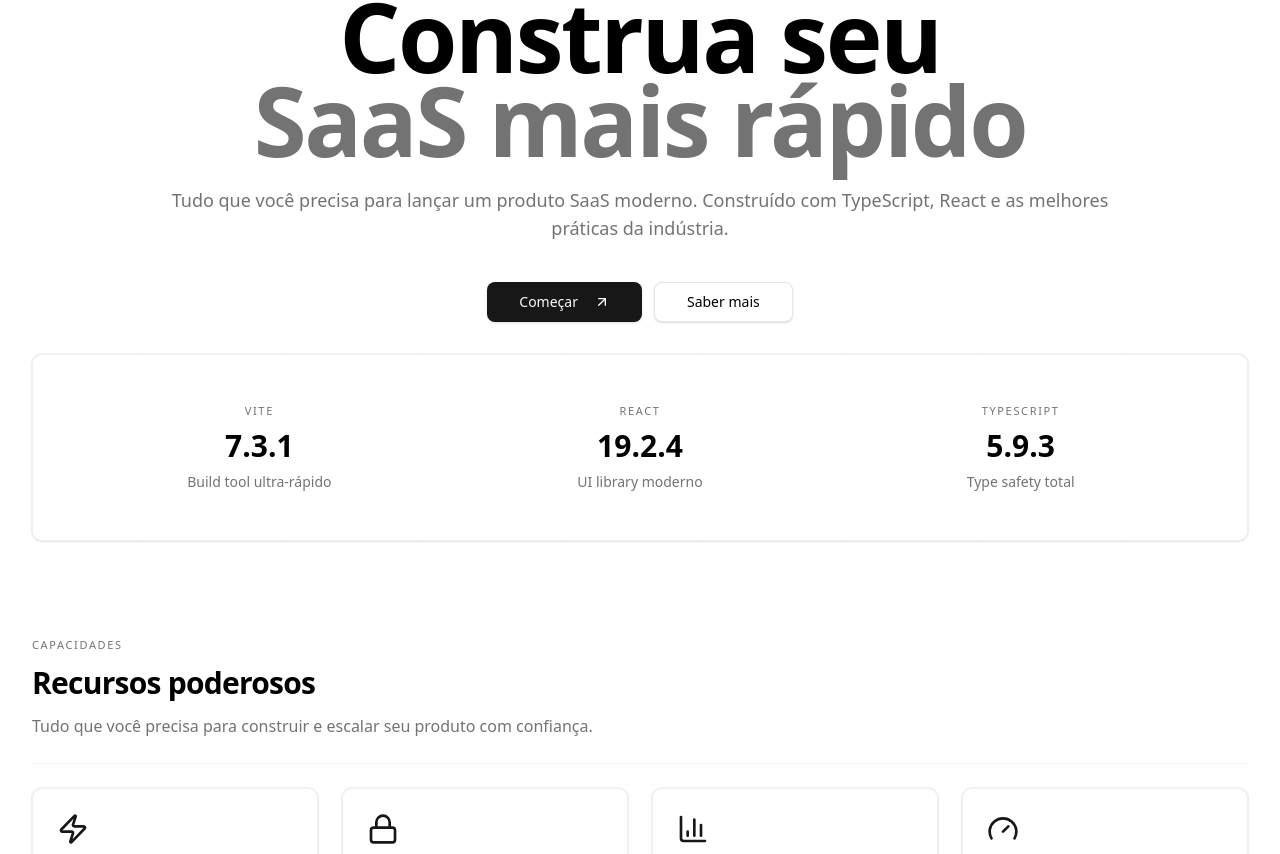
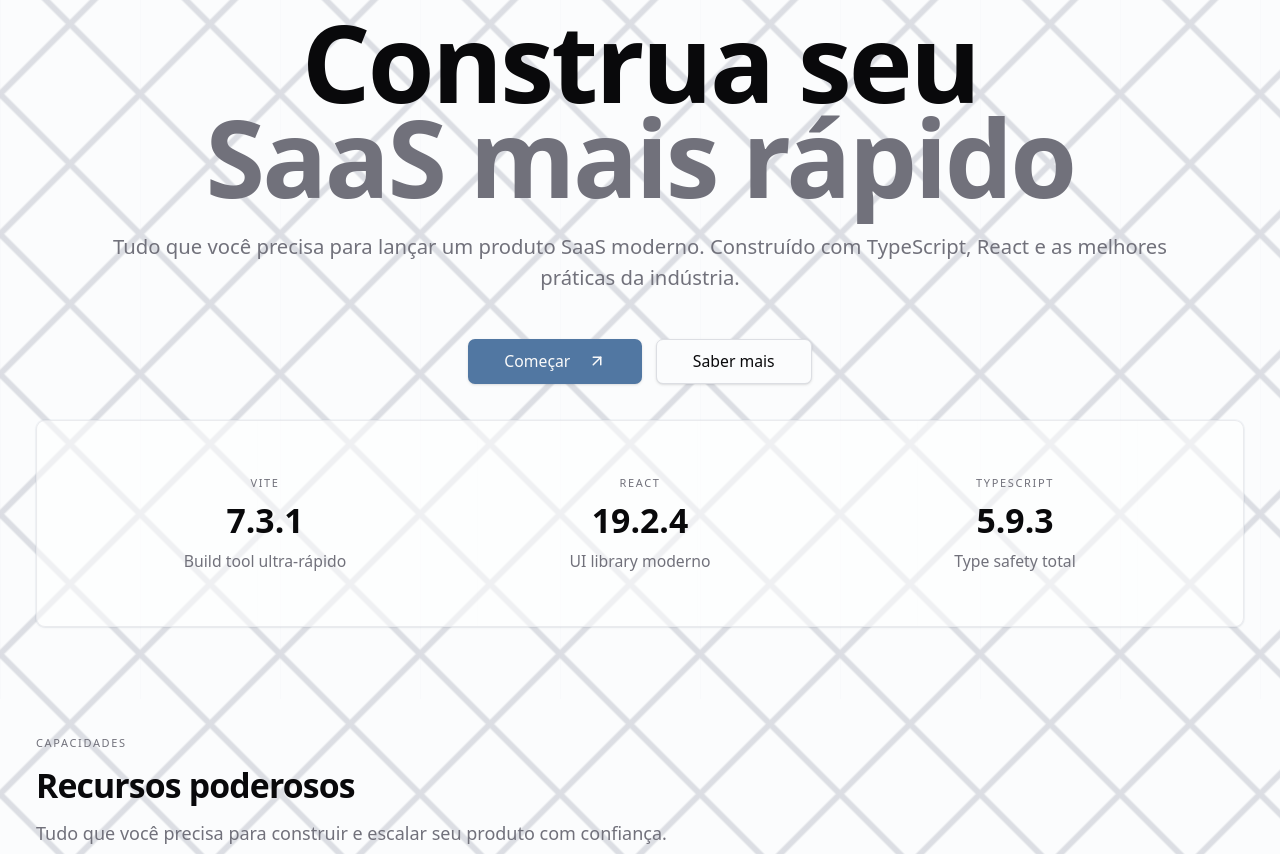
Before and after one commit to alternative-down/landing-page-saas, a React (Vite) app: page / in a window 1280 px wide. Shown: the part 186-1040 px from the top of the page. Built offline with nearby package versions, Linux system fonts and the light colour scheme.

Commit message:
design: apply micro-saas-platform color palette and diagonal pattern

```diff
--- a/src/index.css
+++ b/src/index.css
@@ -46,70 +46,104 @@
 }
 
 :root {
-    --radius: 0.625rem;
-    --background: oklch(1 0 0);
-    --foreground: oklch(0.145 0 0);
+    --radius: 0.5rem;
+    --background: oklch(0.99 0.002 270);
+    --foreground: oklch(0.141 0.005 285.823);
     --card: oklch(1 0 0);
-    --card-foreground: oklch(0.145 0 0);
+    --card-foreground: oklch(0.141 0.005 285.823);
     --popover: oklch(1 0 0);
-    --popover-foreground: oklch(0.145 0 0);
-    --primary: oklch(0.205 0 0);
+    --popover-foreground: oklch(0.141 0.005 285.823);
+    --primary: oklch(0.56 0.08 252);
     --primary-foreground: oklch(0.985 0 0);
-    --secondary: oklch(0.97 0 0);
-    --secondary-foreground: oklch(0.205 0 0);
-    --muted: oklch(0.97 0 0);
-    --muted-foreground: oklch(0.556 0 0);
-    --accent: oklch(0.97 0 0);
-    --accent-foreground: oklch(0.205 0 0);
+    --secondary: oklch(0.965 0.004 270);
+    --secondary-foreground: oklch(0.21 0.006 285.885);
+    --muted: oklch(0.965 0.004 270);
+    --muted-foreground: oklch(0.552 0.016 285.938);
+    --accent: oklch(0.965 0.004 270);
+    --accent-foreground: oklch(0.21 0.006 285.885);
     --destructive: oklch(0.577 0.245 27.325);
-    --border: oklch(0.922 0 0);
-    --input: oklch(0.922 0 0);
-    --ring: oklch(0.708 0 0);
+    --border: oklch(0.9 0.008 270);
+    --input: oklch(0.9 0.008 270);
+    --ring: oklch(0.56 0.08 252);
     --chart-1: oklch(0.646 0.222 41.116);
     --chart-2: oklch(0.6 0.118 184.704);
     --chart-3: oklch(0.398 0.07 227.392);
     --chart-4: oklch(0.828 0.189 84.429);
     --chart-5: oklch(0.769 0.188 70.08);
     --sidebar: oklch(0.985 0 0);
-    --sidebar-foreground: oklch(0.145 0 0);
-    --sidebar-primary: oklch(0.205 0 0);
+    --sidebar-foreground: oklch(0.141 0.005 285.823);
+    --sidebar-primary: oklch(0.21 0.006 285.885);
     --sidebar-primary-foreground: oklch(0.985 0 0);
-    --sidebar-accent: oklch(0.97 0 0);
-    --sidebar-accent-foreground: oklch(0.205 0 0);
-    --sidebar-border: oklch(0.922 0 0);
-    --sidebar-ring: oklch(0.708 0 0);
+    --sidebar-accent: oklch(0.967 0.001 286.375);
+    --sidebar-accent-foreground: oklch(0.21 0.006 285.885);
+    --sidebar-border: oklch(0.92 0.004 286.32);
+    --sidebar-ring: oklch(0.705 0.015 286.067);
 }
 
 .dark {
-    --background: oklch(0.145 0 0);
+    --background: oklch(0.14 0.006 270);
     --foreground: oklch(0.985 0 0);
-    --card: oklch(0.205 0 0);
+    --card: oklch(0.2 0.006 270);
     --card-foreground: oklch(0.985 0 0);
-    --popover: oklch(0.205 0 0);
+    --popover: oklch(0.2 0.006 270);
     --popover-foreground: oklch(0.985 0 0);
-    --primary: oklch(0.922 0 0);
-    --primary-foreground: oklch(0.205 0 0);
-    --secondary: oklch(0.269 0 0);
+    --primary: oklch(0.72 0.07 252);
+    --primary-foreground: oklch(0.141 0.005 285.823);
+    --secondary: oklch(0.24 0.006 270);
     --secondary-foreground: oklch(0.985 0 0);
-    --muted: oklch(0.269 0 0);
-    --muted-foreground: oklch(0.708 0 0);
-    --accent: oklch(0.269 0 0);
+    --muted: oklch(0.24 0.006 270);
+    --muted-foreground: oklch(0.705 0.015 286.067);
+    --accent: oklch(0.24 0.006 270);
     --accent-foreground: oklch(0.985 0 0);
     --destructive: oklch(0.704 0.191 22.216);
-    --border: oklch(1 0 0 / 10%);
-    --input: oklch(1 0 0 / 15%);
-    --ring: oklch(0.556 0 0);
+    --border: oklch(1 0 0 / 14%);
+    --input: oklch(1 0 0 / 18%);
+    --ring: oklch(0.72 0.07 252);
     --chart-1: oklch(0.488 0.243 264.376);
     --chart-2: oklch(0.696 0.17 162.48);
     --chart-3: oklch(0.769 0.188 70.08);
     --chart-4: oklch(0.627 0.265 303.9);
     --chart-5: oklch(0.645 0.246 16.439);
-    --sidebar: oklch(0.205 0 0);
+    --sidebar: oklch(0.21 0.006 285.885);
     --sidebar-foreground: oklch(0.985 0 0);
     --sidebar-primary: oklch(0.488 0.243 264.376);
     --sidebar-primary-foreground: oklch(0.985 0 0);
-    --sidebar-accent: oklch(0.269 0 0);
+    --sidebar-accent: oklch(0.274 0.006 286.033);
     --sidebar-accent-foreground: oklch(0.985 0 0);
     --sidebar-border: oklch(1 0 0 / 10%);
-    --sidebar-ring: oklch(0.556 0 0);
+    --sidebar-ring: oklch(0.552 0.016 285.938);
 }
+
+@layer base {
+    html {
+        font-size: 17px;
+    }
+
+    @media (min-width: 1024px) {
+        html {
+            font-size: 18px;
+        }
+    }
+
+    * {
+        @apply border-border outline-ring/50;
+    }
+
+    body {
+        @apply bg-background text-foreground;
+        background-image:
+            linear-gradient(45deg, transparent 48%, var(--border) 49%, var(--border) 51%, transparent 52%),
+            linear-gradient(-45deg, transparent 48%, var(--border) 49%, var(--border) 51%, transparent 52%);
+        background-size: 140px 140px;
+        background-position: 0 0, 70px 70px;
+        background-repeat: repeat;
+    }
+}
+
+@layer base {
+    h1,
+    h2,
+    h3 {
+        font-weight: 400;
+    }
+}
```
